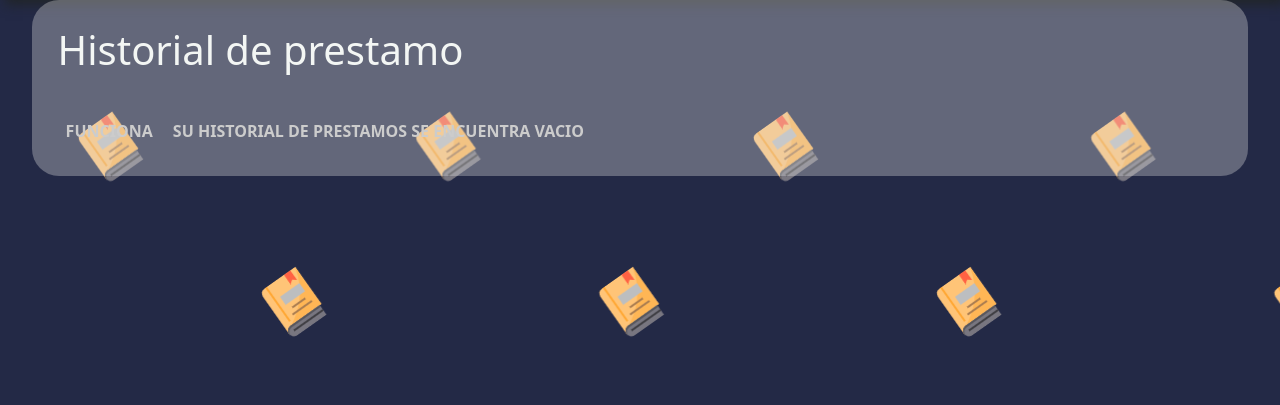
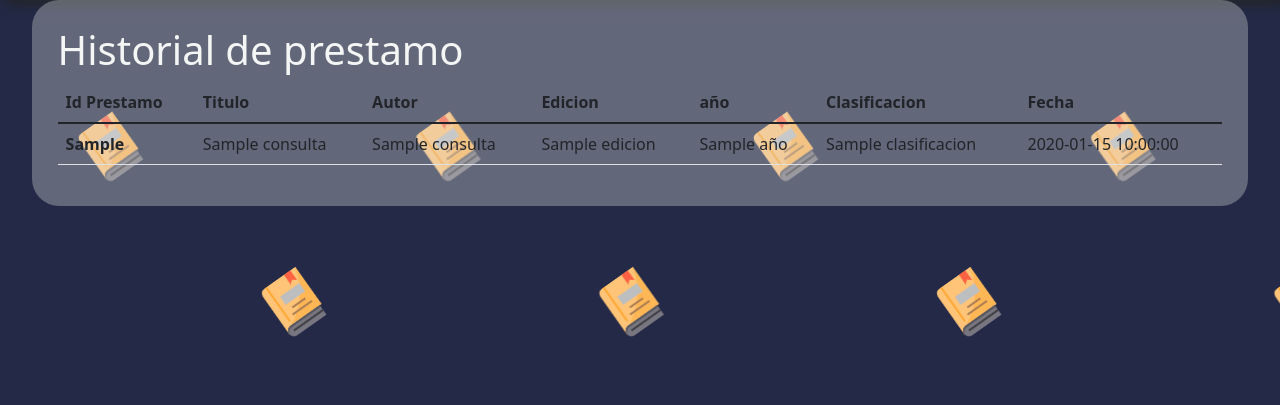
Before and after one commit to Mau5trakt/biblodb, a Python web app: template templates/ulogin.html in a window 1280 px wide. Shown: the part 82-487 px from the top of the page. Run offline with Jinja, Linux system fonts and the light colour scheme; the template is opened without the code that fills it: most values are stand-ins (such as "Sample title", 1, 10 or a date in 2020).

Commit message:
created table structure for the history

```diff
--- a/templates/ulogin.html
+++ b/templates/ulogin.html
@@ -20,8 +20,43 @@
 
     <div class="historial">
         <h1>Historial de prestamo</h1>
-        <h2> Funciona</h2>
+
+        {% if consulta | length > 0  %}
+        <table class="table table-hover">
+                <thead>
+                    <tr>
+                        <th scope="col"> Id Prestamo </th>
+                        <th scope="col"> Titulo </th>
+                        <th scope="col"> Autor </th>
+                        <th scope="col"> Edicion </th>
+                        <th scope="col"> año </th>
+                        <th scope="col"> Clasificacion </th>
+                        <th scope="col"> Fecha </th>
+
+                    </tr>
+                </thead>
+                <tbody>
+                    {% for a in consulta %}
+                    <tr>
+                        <th> {{ a["id_prestamo"] }} </th>
+                        <td> {{ a["titulo"] }}</td>
+                        <td> {{ a["nombre"] }} </td>
+                        <td> {{ a["edicion"] }}</td>
+                        <td> {{ a["año"] }}</td>
+                        <td> {{ a["clasificacion"] }}</td>
+                        <td> {{ a["fecha_de_prestamo"] }}</td>
+
+                    </tr>
+                    {%endfor%}
+
+                </tbody>
+            </table>
+
+
+
+    {% else %}
         <h2> Su historial de prestamos se encuentra vacio</h2>
+    {% endif %}
     </div>
 
 </div>
```
